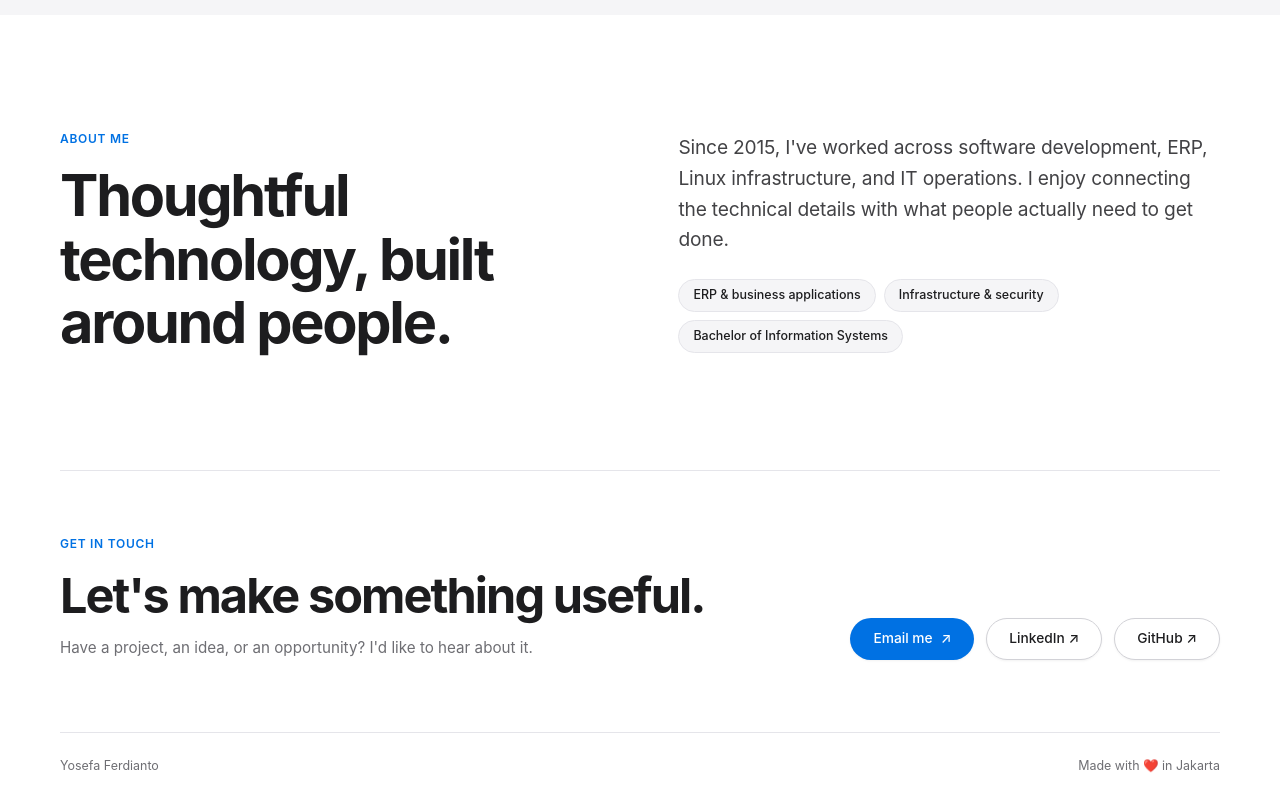
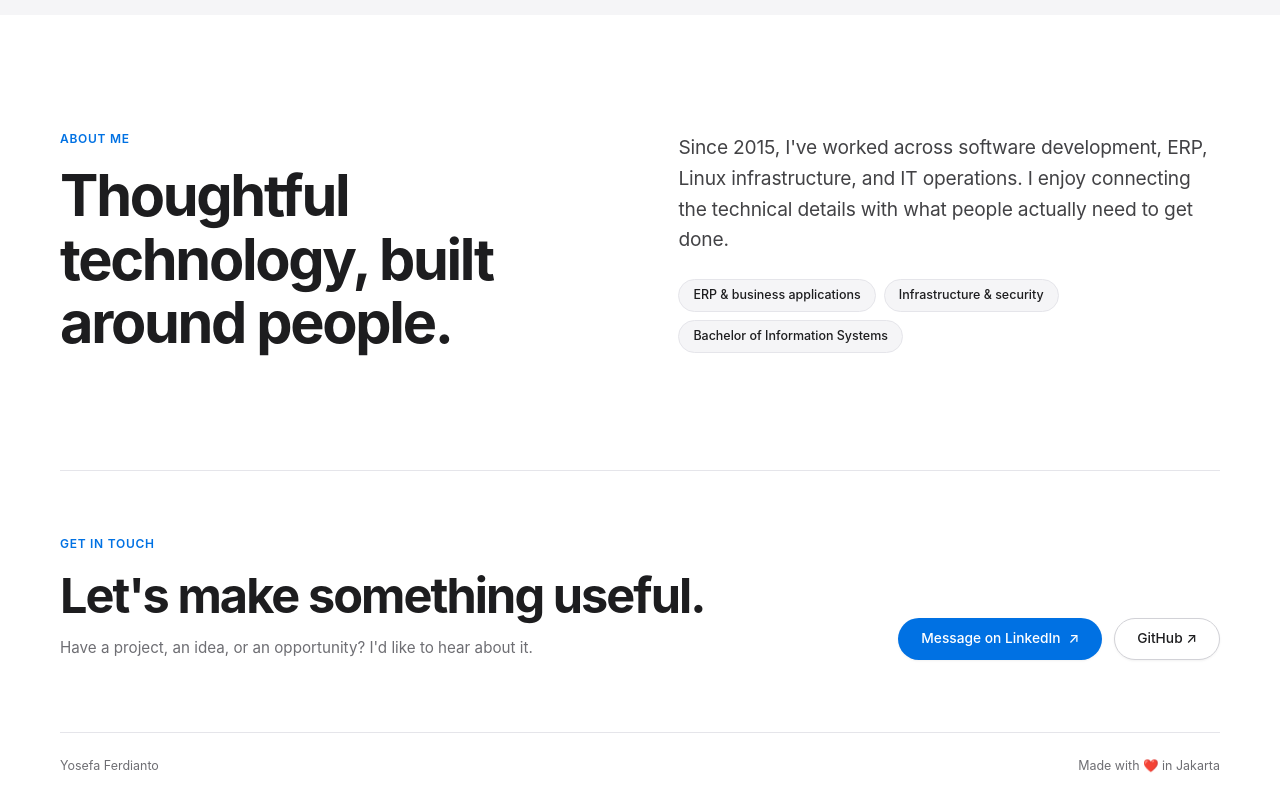
Before and after one commit to yosefa/yos-simple, a Next.js app: page / in a window 1280 px wide. Shown: the part 1665-2465 px from the top of the page. Built offline with nearby package versions, Linux system fonts and the light colour scheme.

Commit message:
feat: add security headers and update contact links to LinkedIn

```diff
--- a/app/page.tsx
+++ b/app/page.tsx
@@ -17,7 +17,7 @@ export default function Home() {
           <p className="hero-copy">I build software and systems that help people get things done. From enterprise tools to everyday products.</p>
           <div className="intro-actions">
             <a className="button button-primary" href="/portfolio/">Explore my work <span aria-hidden="true">↗</span></a>
-            <a className="text-link" href="mailto:yosefa.ferdianto@gmail.com">Get in touch <span aria-hidden="true">↗</span></a>
+            <a className="text-link" href="/#contact">Get in touch <span aria-hidden="true">↗</span></a>
           </div>
           <p className="hero-note">Problem Solver at Heart</p>
         </div>
@@ -62,8 +62,7 @@ export default function Home() {
           <p>Have a project, an idea, or an opportunity? I&apos;d like to hear about it.</p>
         </div>
         <div className="contact-links">
-          <a className="button button-primary" href="mailto:yosefa.ferdianto@gmail.com">Email me <span aria-hidden="true">↗</span></a>
-          <a className="button button-secondary" href="https://linkedin.com/in/yosefaferdianto" target="_blank" rel="noopener noreferrer">LinkedIn ↗</a>
+          <a className="button button-primary" href="https://linkedin.com/in/yosefaferdianto" target="_blank" rel="noopener noreferrer">Message on LinkedIn <span aria-hidden="true">↗</span></a>
           <a className="button button-secondary" href="https://github.com/yosefa" target="_blank" rel="noopener noreferrer">GitHub ↗</a>
         </div>
       </section>
--- a/app/projects/[slug]/page.tsx
+++ b/app/projects/[slug]/page.tsx
@@ -65,7 +65,7 @@ export default async function ProjectDetailPage({ params }: ProjectPageProps) {
               <p className="eyebrow">Let&apos;s connect</p>
               <h2 id="connect-title">Interested in this work?</h2>
               <p>Happy to share more about the thinking behind this project.</p>
-              <a className="text-link" href="mailto:yosefa.ferdianto@gmail.com">Email me ↗</a>
+              <a className="text-link" href="https://linkedin.com/in/yosefaferdianto" target="_blank" rel="noopener noreferrer">Message on LinkedIn ↗</a>
             </section>
           )}
         </div>
@@ -88,7 +88,7 @@ export default async function ProjectDetailPage({ params }: ProjectPageProps) {
         )}
         <div className="detail-end">
           <a className="text-link" href="/portfolio/">← Browse more projects</a>
-          <a className="text-link" href="mailto:yosefa.ferdianto@gmail.com">Discuss a project ↗</a>
+          <a className="text-link" href="https://linkedin.com/in/yosefaferdianto" target="_blank" rel="noopener noreferrer">Discuss a project ↗</a>
         </div>
       </div>
       <Footer />
```
Also changed, not shown: 2 other files (tests, documents, lock files or other folders).
